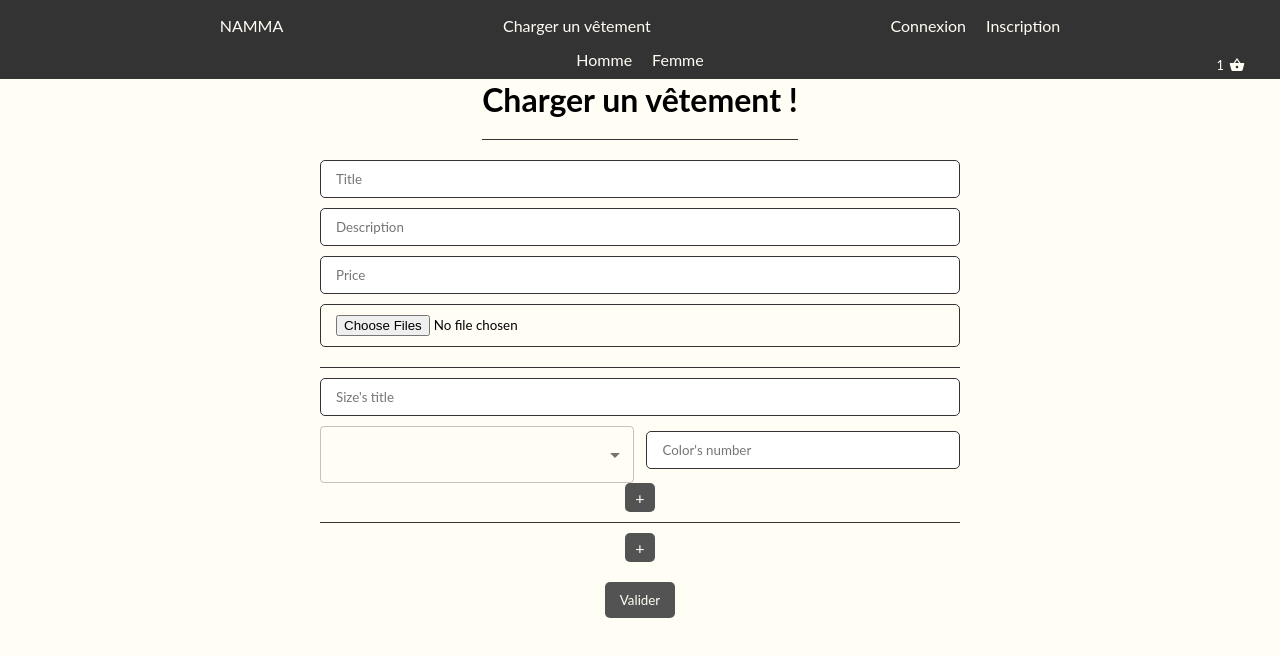
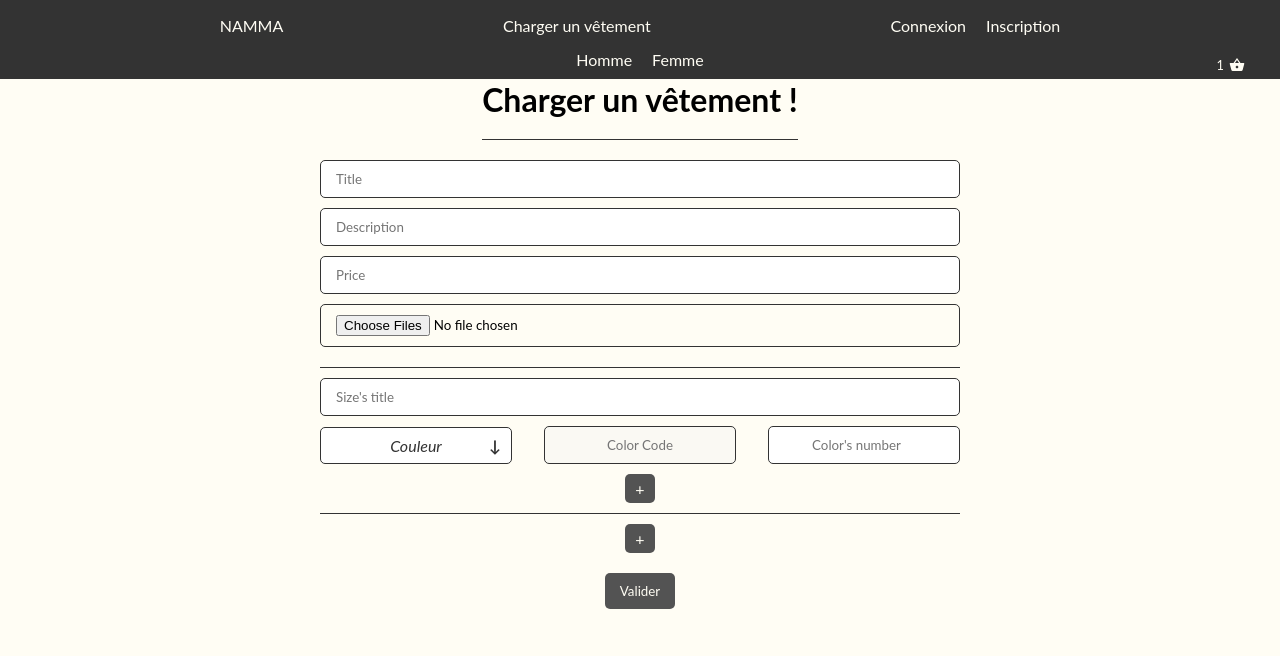
Before and after one commit to HamzaDevDz/Namma, a React (Create React App) app in the folder client/: page /uploadDress in a window 1280 px wide. Shown: the top 656 px of the page. Built offline with nearby package versions, Linux system fonts and the light colour scheme.

Commit message:
yahya mayonaise

```diff
--- /dev/null
+++ b/client/src/features/select/Select.css
@@ -0,0 +1,51 @@
+.select{
+    display: flex;
+    /*flex-direction: column;*/
+    align-items: center;
+    justify-content: space-evenly;
+    padding: 8px;
+    border-radius: 5px;
+    border: 1px solid #333333;
+    color: #333333;
+    position: relative;
+    background-color: white;
+}
+.select:hover{
+    cursor: pointer;
+    /*background-color: #d2d0c7;*/
+}
+.select__main{
+    width: 100%;
+    text-align: center;
+}
+.select__main__placholder{
+    font-style: italic;
+;
+}
+.select__options{
+    width: 90%;
+    display: flex;
+    flex-direction: column;
+    position: absolute;
+    top: calc(100% + 5px);
+    background-color: white;
+    border: 1px solid #333333;
+    border-radius: 5px;
+    padding: 5px;
+    z-index: 1;
+}
+.select__options__option{
+    width: 100%;
+    padding: 5px;
+}
+.select__options__option:hover{
+    cursor: pointer;
+    background-color: #d2d0c7;
+    border-radius: 5px;
+
+}
+.select__arrow{
+    position: absolute;
+    right: 10px;
+    font-weight: bolder;
+}
--- /dev/null
+++ b/client/src/features/select/Select.js
@@ -0,0 +1,50 @@
+import React, {useState} from 'react';
+import "./Select.css"
+
+function Select({placeholder, options, handleSelectedColor}) {
+
+    console.log("Select Component ! ------")
+
+    const [show, setShow] = useState(false)
+    const [selected, setSelected] = useState("")
+    const handleShow = function () {
+        setShow(!show)
+    }
+    const handleSelected = function (e) {
+        handleSelectedColor(e.target.textContent)
+        setSelected(e.target.textContent)
+        setShow(false)
+    }
+
+    return (
+        <div className={"select"}>
+            <div className={"select__main"} onClick={handleShow}>{selected.length !== 0 ? selected : <span className={"select__main__placholder"}>{placeholder}</span>}</div>
+            {
+                show ?
+                    <div className={"select__options"}>
+                        {
+                            options.length !== 0 ?
+                                options.map((option, index) => (
+                                    <div key={index} className={"select__options__option"} onClick={handleSelected}>{option}</div>
+                                ))
+                                :
+                                ""
+                        }
+                    </div>
+                    :
+                    ""
+            }
+            <div className={"select__arrow"}>
+                {
+                    show ?
+                        <span className={"select__arrow__top"}>&#8593;</span>
+                        :
+                        <span className={"select__arrow__bottom"}>&#8595;</span>
+
+                }
+            </div>
+        </div>
+    );
+}
+
+export default Select;
--- a/client/src/features/uploadDress/UploadDress.js
+++ b/client/src/features/uploadDress/UploadDress.js
@@ -2,20 +2,16 @@ import React, {useRef, useState} from 'react';
 import "./UploadDress.css";
 import Colors from "./colors/Colors";
 import axios from "axios";
-import Input from "@mui/material/Input";
-import TextField from "@mui/material/TextField";
 
 function UploadDress() {
+
+    console.log("UploadDress Component ! -------------")
 
     const refTitle = useRef()
     const refDescription = useRef("")
     const refPrice = useRef("")
     const refPictures = useRef()
     const [numberSizesAndColors, setNumberSizesAndColors] = useState(1)
-
-    async function uploadToDB() {
-
-    }
 
     const handleValid = async function (e) {
         e.preventDefault()
@@ -27,9 +23,10 @@ function UploadDress() {
             const sizeTitle = sizeNode.querySelector(".uploadDress__sizesAndColors__sizeAndColors__size").value
             const colorsArray = []
             sizeNode.querySelectorAll(".colors__color").forEach(colorNode => {
-                const colorTitle = colorNode.querySelector(".colors__color__select").value
+                const colorTitle = colorNode.querySelector(".colors__color .select__main").textContent
+                const colorCode = colorNode.querySelector(".colors__color__code").value
                 const colorNumber = colorNode.querySelector(".colors__color__number").value
-                colorsArray.push({title: colorTitle, number: colorNumber})
+                colorsArray.push({title: colorTitle, code: colorCode, number: colorNumber})
             })
             sizesArray.push({title: sizeTitle, colors: colorsArray})
         })
@@ -38,17 +35,22 @@ function UploadDress() {
         newDress.price = refPrice.current.value
         newDress.sizesAndColors = sizesArray
 
+        // console.log(newDress)
+
         const formData = new FormData()
         Array.from(refPictures.current.files).forEach(file => {
             formData.append("images[]", file)
         })
         await axios.post("http://localhost:9000/pictures/upload", formData)
             .then(async function (filenames){
-                if(typeof filenames !== "array") return
-                newDress.pathPictures = filenames
-                await axios.post("http://localhost:9000/products/upload", newDress).then(function (product) {
+                console.log('I')
+                // if(typeof filenames !== "array") return
+                newDress.pathPictures = filenames.data
+                console.log(newDress)
+                await axios.post("http://localhost:9000/products/upload", {newDress: newDress}).then(function (product) {
+                    console.log("II")
                     console.log(product)
-                    console.log("upload product success !")
+                    // window.reload()
                 })
             })
     }
@@ -56,16 +58,14 @@ function UploadDress() {
     return (
         <form className="uploadDress">
             <h1 className="uploadDress__name">Charger un vêtement !</h1>
-            <input label={"Titre"} ref={refTitle} type="text" className="uploadDress__title" placeholder={"Title"}
-                   // onChange={e => {refTitle.current = e.target.value}}
-            />
+            <input label={"Titre"} ref={refTitle} type="text" className="uploadDress__title" placeholder={"Title"}/>
             <input ref={refDescription} type="text" className="uploadDress__description" placeholder={"Description"}/>
             <input ref={refPrice} type="number" className="uploadDress__price" placeholder={"Price"}/>
             <input ref={refPictures} type="file" className="uploadDress__pictures" multiple/>
             <div className="uploadDress__sizesAndColors">
                 {
                     [...Array(numberSizesAndColors)].map((s,i)=>(
-                        <div className={"uploadDress__sizesAndColors__sizeAndColors"}>
+                        <div key={i} className={"uploadDress__sizesAndColors__sizeAndColors"}>
                             <input type="text" className="uploadDress__sizesAndColors__sizeAndColors__size" placeholder={"Size's title"}/>
                             <Colors />
                         </div>
--- a/client/src/features/uploadDress/colors/Colors.css
+++ b/client/src/features/uploadDress/colors/Colors.css
@@ -3,19 +3,6 @@
     flex-direction: column;
     align-items: center;
     width: 100%;
-}
-.colors__color{
-    display: flex;
-    flex-direction: row;
-    align-items: center;
-    justify-content: space-between;
-    width: 100%;
-}
-.colors__color__select, .colors__color__number{
-    width: 49% !important;
-}
-.colors__color__select{
-    font-size: 1.2rem;
 }
 .colors__plus{
     display: flex;
--- a/client/src/features/uploadDress/colors/Colors.js
+++ b/client/src/features/uploadDress/colors/Colors.js
@@ -1,11 +1,11 @@
-import React, {useState} from 'react'
+import React, {useEffect, useState} from 'react'
 import "./Colors.css"
-import Select from '@mui/material/Select';
-import InputLabel from "@mui/material/InputLabel";
-import MenuItem from "@mui/material/MenuItem";
-import FormControl from "@mui/material/FormControl";
+import Color from "./color/Color";
+
 
 function Colors() {
+
+    console.log("Colors Component ! ---------------")
 
     const [numberColors, setNumberColors] = useState(1)
 
@@ -13,21 +13,7 @@ function Colors() {
        <div className={"colors"}>
            {
                [...Array(numberColors)].map((n,i) => (
-                   <div  className="colors__color">
-                       {/*<InputLabel id="demo-simple-select-label">Age</InputLabel>*/}
-                       <Select className="colors__color__select"
-                               labelId="demo-simple-select-label"
-                               label="Couleur"
-                       >
-                           <MenuItem  disabled className="colors__color__select__option">Couleur</MenuItem>
-                           <MenuItem  className="colors__color__select__option">Noir</MenuItem>
-                           <MenuItem  className="colors__color__select__option">Blanc</MenuItem>
-                           <MenuItem  className="colors__color__select__option">Bleu</MenuItem>
-                           <MenuItem  className="colors__color__select__option">Rouge</MenuItem>
-                           <MenuItem  className="colors__color__select__option">Gris</MenuItem>
-                       </Select>
-                       <input type="number" className="colors__color__number" placeholder={"Color's number"}/>
-                   </div >
+                   <Color key={i}/>
                ))
            }
            <div className="colors__plus" onClick={()=>setNumberColors(numberColors + 1)}>+</div>
--- /dev/null
+++ b/client/src/features/uploadDress/colors/color/Color.css
@@ -0,0 +1,13 @@
+.colors__color{
+    display: flex;
+    flex-direction: row;
+    align-items: center;
+    justify-content: space-between;
+    width: 100%;
+    margin-bottom: 10px;
+}
+.colors__color .select, .colors__color__number, .colors__color__code{
+    width: 30% !important;
+    margin-bottom: 0 !important;
+    text-align: center;
+}
--- /dev/null
+++ b/client/src/features/uploadDress/colors/color/Color.js
@@ -0,0 +1,39 @@
+import React, {useCallback, useEffect, useRef, useState} from 'react';
+import "./Color.css"
+import Select from "../../../select/Select";
+
+function Color() {
+
+    console.log("Color Component ! -----")
+
+    const [colorCode, setColorCode] = useState("")
+
+    const handleSelectedColor = function (color) {
+        switch (color) {
+            case "Noir":
+                setColorCode("#000000")
+                break
+            case "Blanc":
+                setColorCode("#FFFFFF")
+                break
+            case "Bleu":
+                setColorCode("#0000FF")
+                break
+            case "Rouge":
+                setColorCode("#FF0000")
+                break
+            case "Gris":
+                setColorCode("#808080")
+        }
+    }
+
+    return (
+        <div  className="colors__color">
+            <Select placeholder={"Couleur"} options={["Noir", "Blanc", "Bleu", "Rouge", "Gris"]} handleSelectedColor={handleSelectedColor} />
+            <input disabled type={"text"} className={"colors__color__code"} value={colorCode} placeholder={"Color Code"}/>
+            <input type="number" className="colors__color__number" placeholder={"Color's number"}/>
+        </div >
+    );
+}
+
+export default Color;
```
Also changed, not shown: 2 other files (tests, documents, lock files or other folders).
